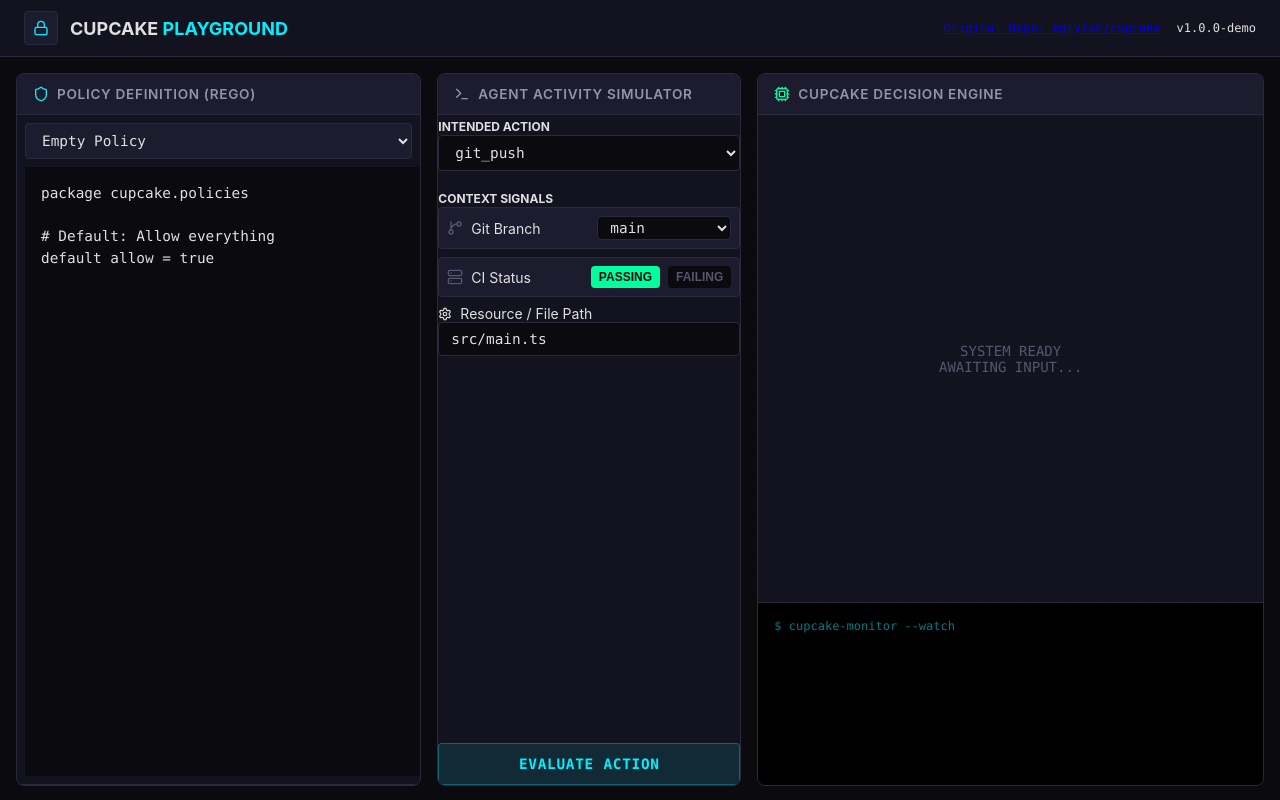
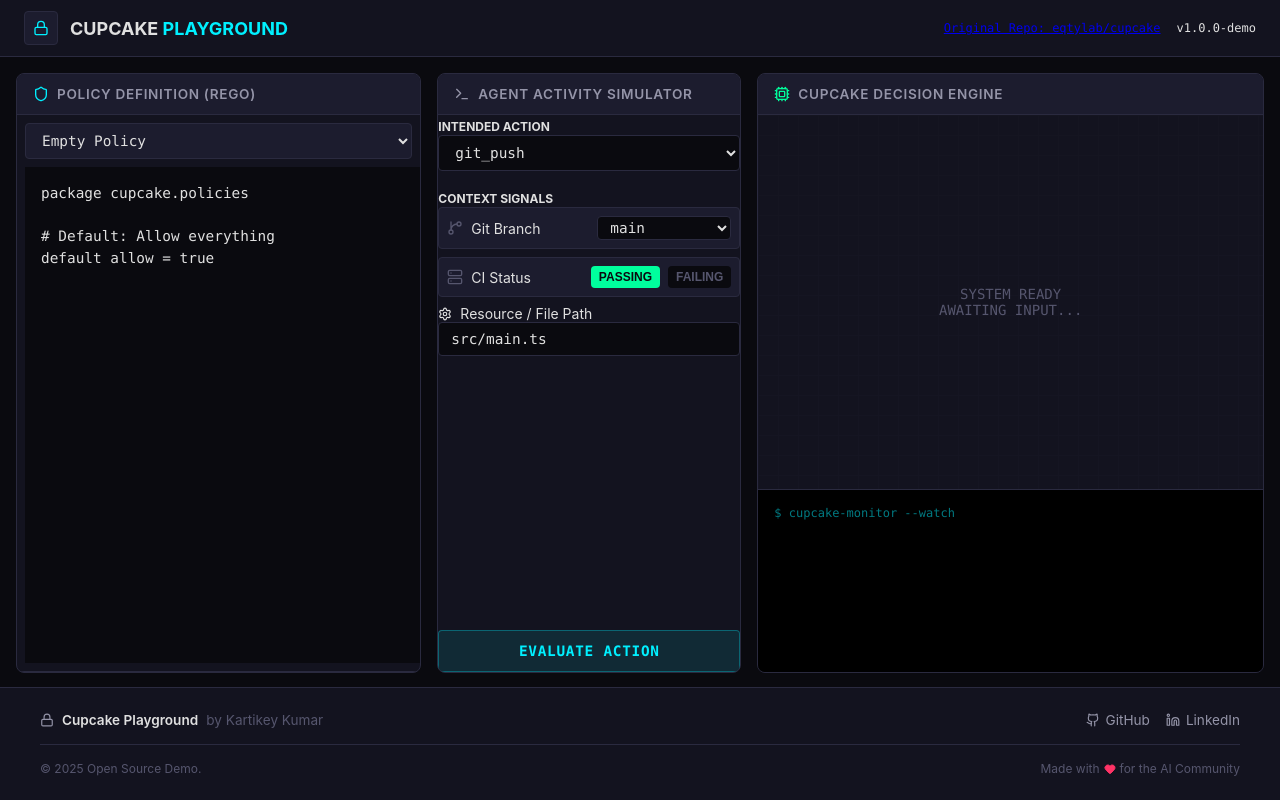
Before and after one commit to kartikeykumar09/cupcake-playground, a React (Vite) app: page / in a window 1280 px wide. Built offline with nearby package versions, Linux system fonts and the light colour scheme.

Commit message:
feat: add Footer component

```diff
--- a/src/App.tsx
+++ b/src/App.tsx
@@ -3,6 +3,7 @@ import './index.css';
 import { PolicyEditor } from './components/PolicyEditor';
 import { InputSimulator } from './components/InputSimulator';
 import { DecisionVisualizer } from './components/DecisionVisualizer';
+import Footer from './components/Footer';
 import { evaluatePolicy, PRESET_POLICIES } from './lib/policyEvaluator';
 import type { PolicyResult, SimulationInput } from './lib/types';
 import { Lock } from 'lucide-react';
@@ -69,6 +70,8 @@ function App() {
 
         </div>
       </main>
+
+      <Footer />
     </div>
   );
 }
--- /dev/null
+++ b/src/components/Footer.tsx
@@ -0,0 +1,99 @@
+import React from 'react';
+import { Heart, Github, Linkedin, Lock } from "lucide-react";
+import '../index.css'; // Ensure styling integration if needed specifically
+
+const Footer = () => {
+  const currentYear = new Date().getFullYear();
+
+  const socialLinks = [
+    {
+      name: "GitHub",
+      icon: Github,
+      url: "https://github.com/kartikeykumar09",
+    },
+    {
+      name: "LinkedIn",
+      icon: Linkedin,
+      url: "https://linkedin.com/in/kartikeykumar09",
+    }
+  ];
+
+  return (
+    <footer className="footer-container" style={{
+        marginTop: 'auto',
+        background: 'var(--bg-secondary)',
+        borderTop: '1px solid var(--border-color)',
+        padding: '24px',
+        fontSize: '0.85rem',
+        color: 'var(--text-muted)'
+    }}>
+      <div style={{
+          maxWidth: '1200px',
+          margin: '0 auto',
+          display: 'flex',
+          flexDirection: 'column',
+          gap: '16px'
+      }}>
+        {/* Top Row: Links and Branding */}
+        <div style={{
+            display: 'flex',
+            justifyContent: 'space-between',
+            alignItems: 'center',
+            flexWrap: 'wrap',
+            gap: '16px'
+        }}>
+            <div style={{ display: 'flex', alignItems: 'center', gap: '8px' }}>
+                <Lock size={14} className="text-secondary" />
+                <span style={{ fontWeight: 600, color: 'var(--text-primary)' }}>Cupcake Playground</span>
+                <span>by Kartikey Kumar</span>
+            </div>
+
+            <div style={{ display: 'flex', gap: '16px' }}>
+                {socialLinks.map(({ name, icon: Icon, url }) => (
+                    <a
+                        key={name}
+                        href={url}
+                        target="_blank"
+                        rel="noreferrer"
+                        style={{
+                            display: 'flex',
+                            alignItems: 'center',
+                            gap: '6px',
+                            color: 'var(--text-secondary)',
+                            textDecoration: 'none',
+                            transition: 'color 0.2s'
+                        }}
+                        onMouseEnter={(e) => e.currentTarget.style.color = 'var(--accent-blue)'}
+                        onMouseLeave={(e) => e.currentTarget.style.color = 'var(--text-secondary)'}
+                    >
+                        <Icon size={14} />
+                        <span>{name}</span>
+                    </a>
+                ))}
+            </div>
+        </div>
+
+        {/* Bottom Row: Copyright */}
+        <div style={{
+            display: 'flex',
+            justifyContent: 'space-between',
+            alignItems: 'center',
+            borderTop: '1px solid var(--border-color)',
+            paddingTop: '16px',
+            fontSize: '0.75rem'
+        }}>
+            <div>
+                 © {currentYear} Open Source Demo.
+            </div>
+            <div style={{ display: 'flex', alignItems: 'center', gap: '4px' }}>
+                <span>Made with</span>
+                <Heart size={12} className="text-accent-red" fill="currentColor" />
+                <span>for the AI Community</span>
+            </div>
+        </div>
+      </div>
+    </footer>
+  );
+};
+
+export default Footer;
```
